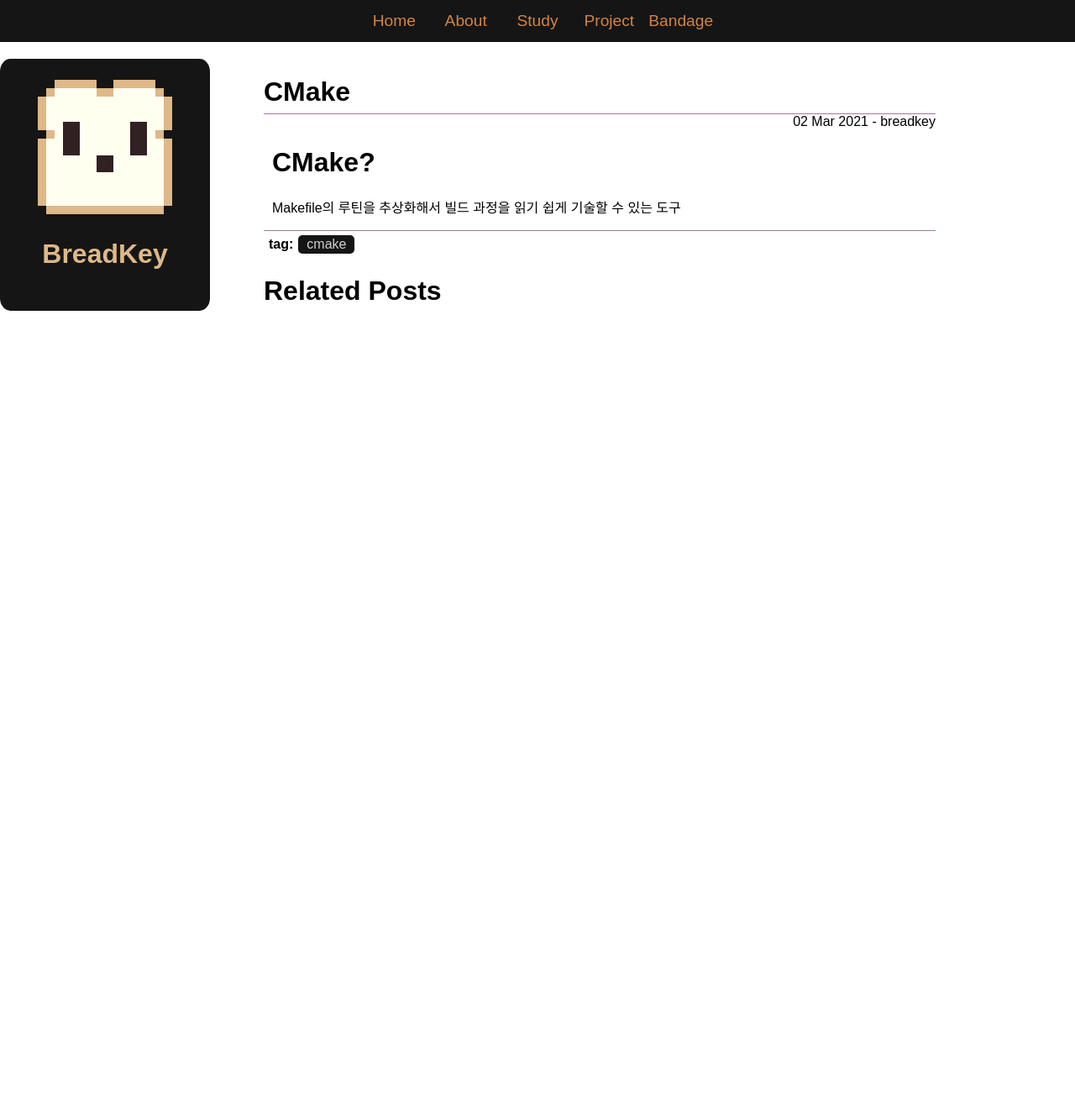
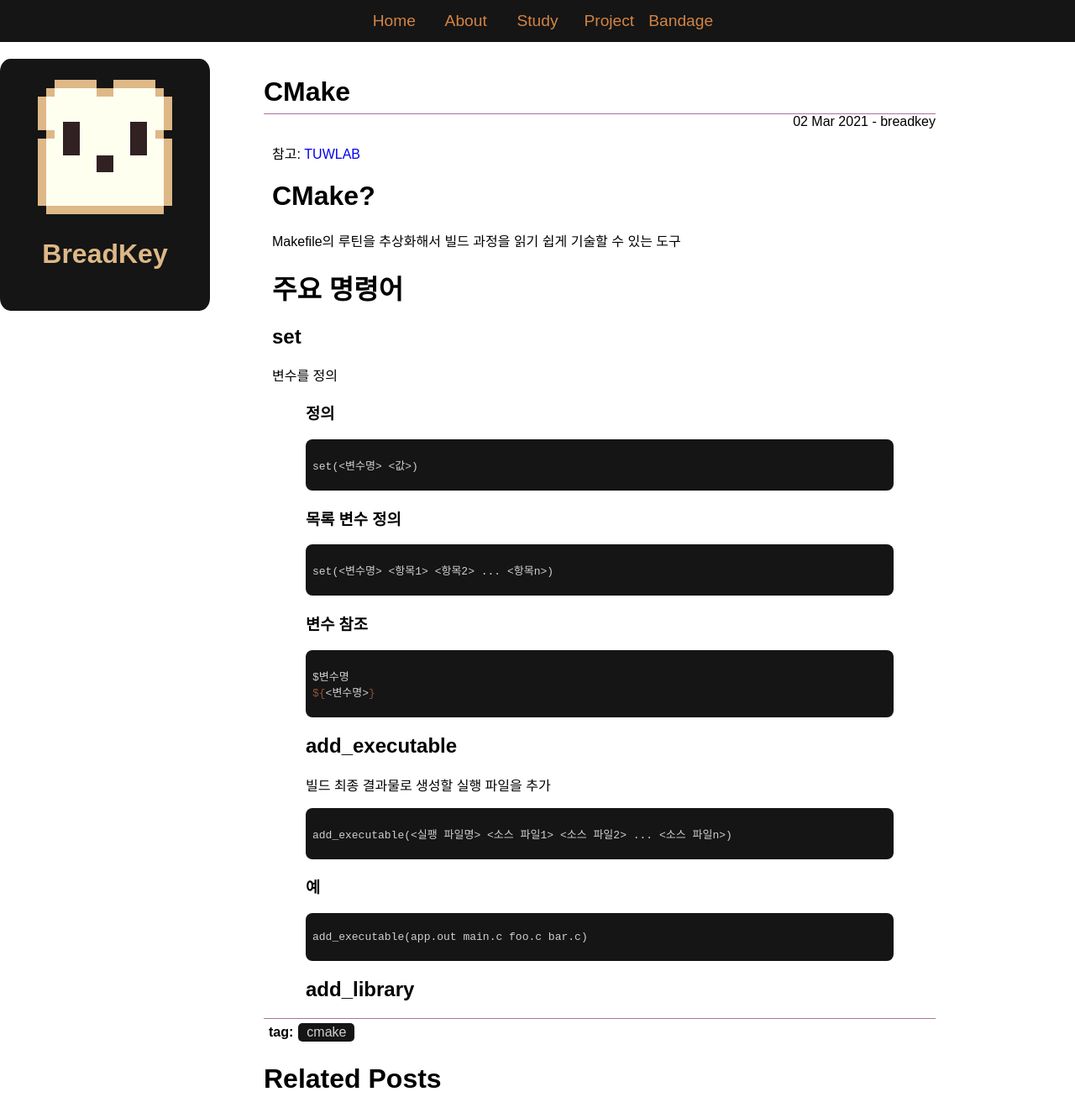
Before and after one commit to BreadKey/breadkey.github.io, a Jekyll site: the page built from _posts/2021-03-02-cmake.md, in a window 1280 px wide. Shown: the whole page at 84% size. Built offline with Jekyll 4.4.1, drawn with Linux system fonts in a browser that asks for light colours; before the commit the page ends 900 px from its top, so only the background shows below that.

Commit message:
Update 2021-03-02-cmake.md

````diff
--- a/_posts/2021-03-02-cmake.md
+++ b/_posts/2021-03-02-cmake.md
@@ -5,6 +5,33 @@ author: breadkey
 categories: study
 tags: [cmake]
 ---
-
+참고: [TUWLAB](https://www.tuwlab.com/ece/27234)
 # CMake?
 Makefile의 루틴을 추상화해서 빌드 과정을 읽기 쉽게 기술할 수 있는 도구
+
+# 주요 명령어
+## set
+변수를 정의
+> ### 정의
+> ```cmake
+> set(<변수명> <값>)
+> ```
+> ### 목록 변수 정의
+> ```cmake
+> set(<변수명> <항목1> <항목2> ... <항목n>)
+> ```
+> ### 변수 참조
+> ```cmake
+> $변수명
+> ${<변수명>}
+> ```
+## add_executable
+빌드 최종 결과물로 생성할 실행 파일을 추가
+```cmake
+add_executable(<실팽 파일명> <소스 파일1> <소스 파일2> ... <소스 파일n>)
+```
+> ### 예
+> ```cmake
+> add_executable(app.out main.c foo.c bar.c)
+> ```
+## add_library
````
